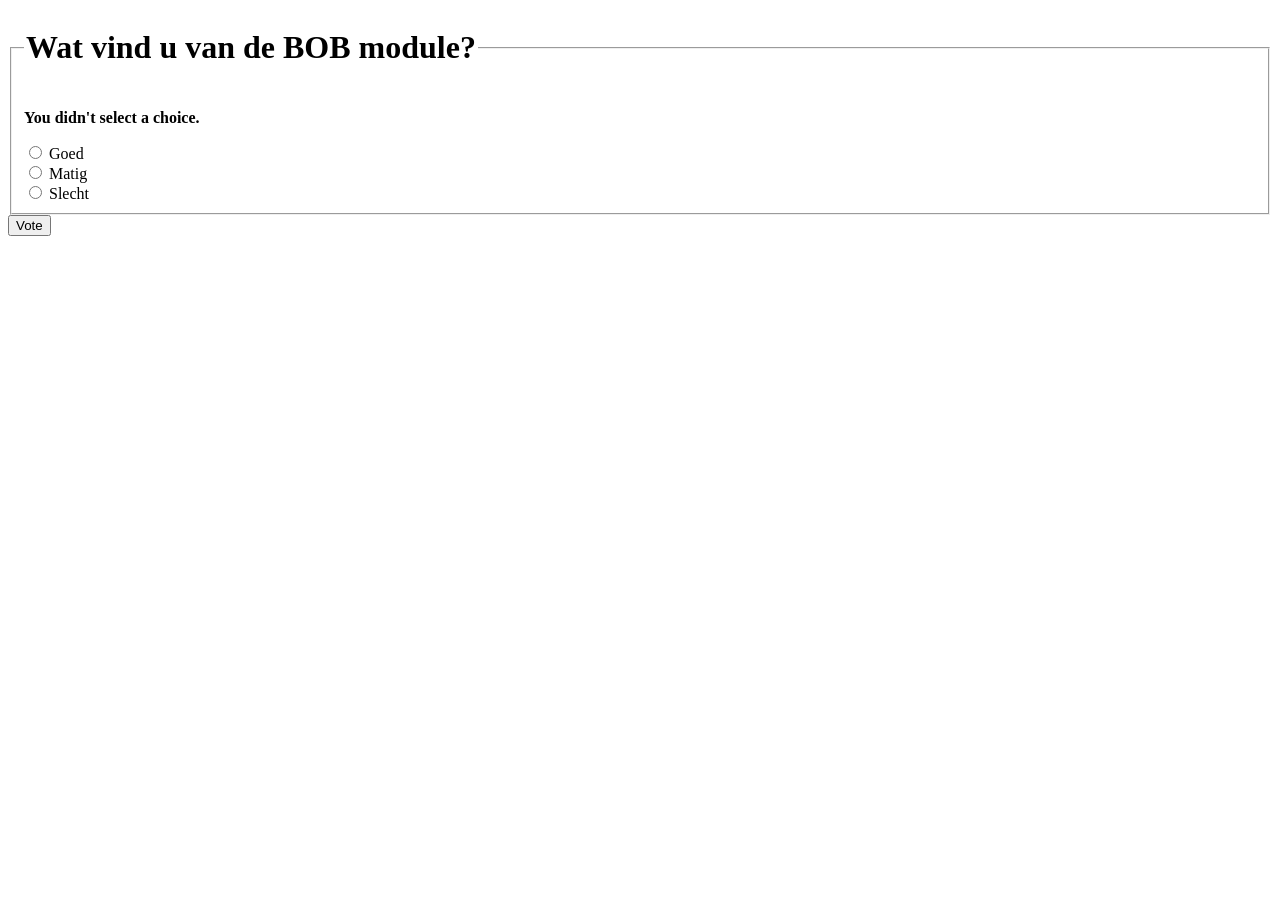
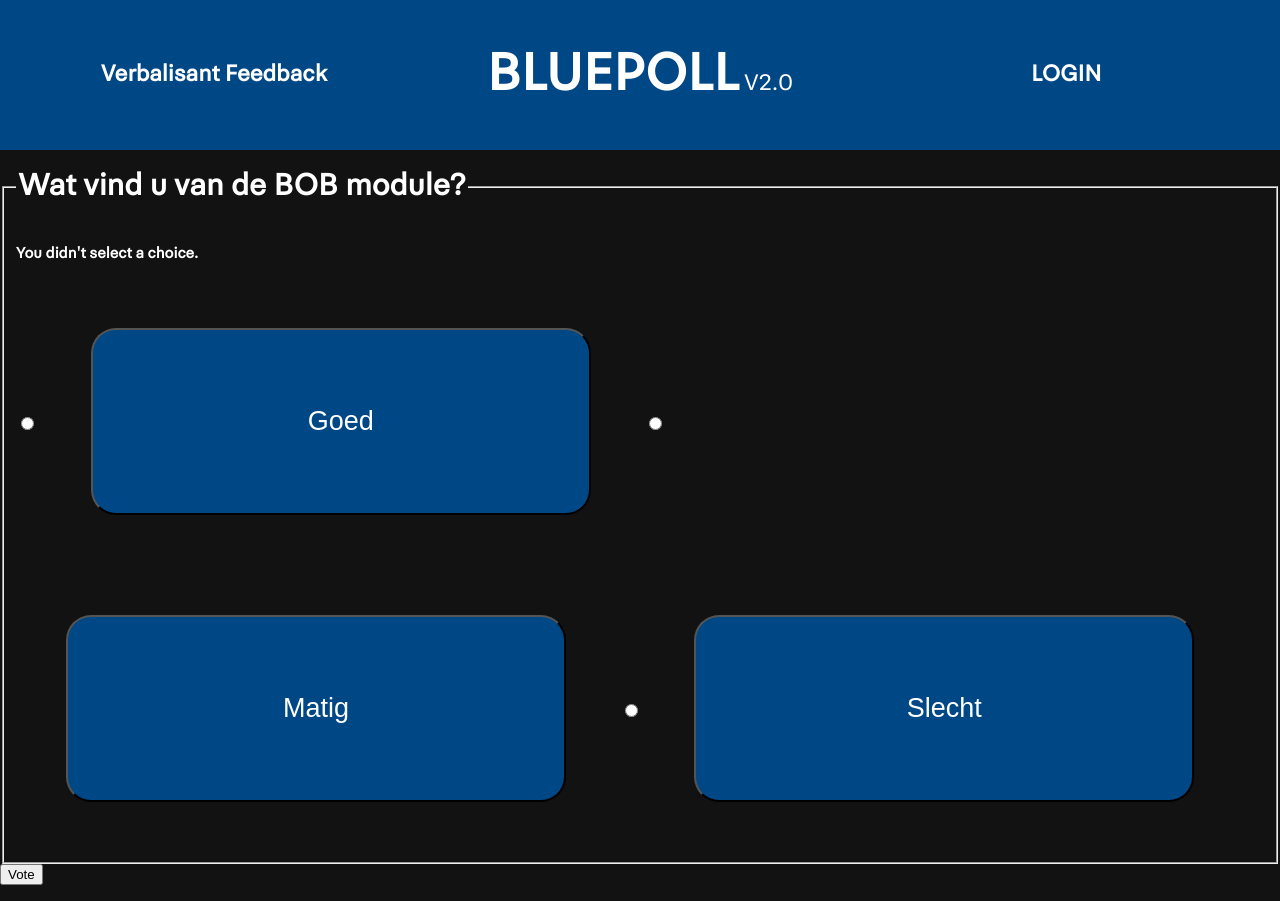
Before and after one commit to dvermaas/DjangoTTS, a Django app: page /polls/1/vote/ in a window 1280 px wide. Before the commit the page ends 236 px from the top, so only its background shows below. Run offline with Django 4.2, Linux system fonts and the light colour scheme; data comes from the database, SQL or seed files in the repository.

Commit message:
frontend

```diff
--- a/DjangoTTS/urls.py
+++ b/DjangoTTS/urls.py
@@ -18,7 +18,7 @@ from django.urls import path, include
 
 urlpatterns = [
     path("admin/", admin.site.urls),
-    path("", include("polls.urls"), name="home"),
+    #path("", include("polls.urls"), name="home"),
     path("accounts/", include("django.contrib.auth.urls")),
     path("polls/", include("polls.urls")),
     path("members/", include("django.contrib.auth.urls")),
--- a/members/urls.py
+++ b/members/urls.py
@@ -4,4 +4,5 @@ from . import views
 
 urlpatterns = [
     path("login_user", views.login_user, name="login"),
+    path("logout_user", views.logout_user, name="logout"),
 ]
--- a/members/views.py
+++ b/members/views.py
@@ -11,12 +11,12 @@ def login_user(request):
     user = authenticate(request, username=username, password=password)
     if user is not None:
         login(request, user)
-        redirect("home")
+        return redirect("polls:")
     else:
         messages.success(request, ("Incorrect username and/or password :("))
         return redirect("login")
 
 def logout_user(request):
     logout(request)
-    messages.success(request, ("Logout Successfull"))
-    return redirect("home")
+    #messages.success(request, ("Logout Successfull"))
+    return redirect("polls:")
--- a/polls/models.py
+++ b/polls/models.py
@@ -2,14 +2,21 @@ import datetime
 
 from django.db import models
 from django.utils import timezone
+from django.contrib.auth.models import User
 
 
 class Question(models.Model):
     question_text = models.CharField(max_length=200)
     pub_date = models.DateTimeField('date published')
+    voters = models.ManyToManyField(User, through="Vote")
 
     def __str__(self):
         return self.question_text
+
+    def can_user_vote(self, user):
+        user_votes = user.vote_set.all()
+        qs = user_votes.filter(question=self)
+        return not(qs.exists())
 
     def was_published_recently(self):
         now = timezone.now()
@@ -19,7 +26,8 @@ class Question(models.Model):
         return [choice.votes for choice in self.choice_set.all()]
 
     def total_votes(self):
-            return sum(self.votes_list())
+        return 0
+        return sum(self.votes_list())
 
     was_published_recently.admin_order_field = 'pub_date'
     was_published_recently.boolean = True
@@ -29,7 +37,12 @@ class Question(models.Model):
 class Choice(models.Model):
     question = models.ForeignKey(Question, on_delete=models.CASCADE)
     choice_text = models.CharField(max_length=200)
-    votes = models.IntegerField(default=0)
 
     def __str__(self):
         return self.choice_text
+
+class Vote(models.Model):
+    question = models.ForeignKey(Question, on_delete=models.CASCADE)
+    user = models.ForeignKey(User, on_delete=models.CASCADE)
+    choice = models.ForeignKey(Choice, on_delete=models.CASCADE)
+    voted_at = models.DateTimeField(auto_now_add=True)
--- a/polls/static/polls/style.css
+++ b/polls/static/polls/style.css
@@ -11,6 +11,16 @@ html, body {
     font: inherit;
     vertical-align: baseline;
     font-family: PolitieSans,Arial,sans-serif;
+    color: white;
+}
+
+.ghost {
+    opacity: 0.0;
+}
+
+a {
+    color: white;
+    text-decoration: none;
 }
 
 .header {
--- a/polls/templates/polls/detail.html
+++ b/polls/templates/polls/detail.html
@@ -1,12 +1,38 @@
+
+
+{% load static %}
+
+<link rel="stylesheet" href="{% static 'polls/style.css' %}">
+
+<head>
+    <div class="header">
+        <div class="container">
+            <div class="container_item"><b><span>Verbalisant Feedback</span></b></div>
+            <div class="container_item"><b><span style="font-size: 55px;"><a href="index">BLUEPOLL</a></span></b> V2.0</div>
+            {% if user.is_authenticated %}
+            <div class="container_item"><b><span><a href="/members/logout_user">LOGOUT</a></span></b></div>
+            {% else %}
+            <div class="container_item"><b><span><a href="/members/login_user">LOGIN</span></b></div>
+            {% endif %}
+        </div>
+    </div>
+</head>
+
+<body>
+
     <form action="{% url 'polls:vote' question.id %}" method="post">
         {% csrf_token %}
         <fieldset>
             <legend><h1>{{ question.question_text }}</h1></legend>
             {% if error_message %}<p><strong>{{ error_message }}</strong></p>{% endif %}
             {% for choice in question.choice_set.all %}
+                <!-- <input type="radio" name="choice" id="choice{{ forloop.counter }}" value="{{ choice.id }}"> -->
+                <!--<label for="choice{{ forloop.counter }}">{{ choice.choice_text }}</label><br>  -->
                 <input type="radio" name="choice" id="choice{{ forloop.counter }}" value="{{ choice.id }}">
-        <label for="choice{{ forloop.counter }}">{{ choice.choice_text }}</label><br>
+                <input type="button" name="choice" id="choice{{ forloop.counter }}" value="{{ choice.choice_text }}" class="poll_item">
             {% endfor %}
         </fieldset>
         <input type="submit" value="Vote">
         </form>
+
+</body>
--- a/polls/templates/polls/index.html
+++ b/polls/templates/polls/index.html
@@ -6,11 +6,11 @@
     <div class="header">
         <div class="container">
             <div class="container_item"><b><span>Verbalisant Feedback</span></b></div>
-            <div class="container_item"><b><span style="font-size: 55px;">BLUEPOLL</span></b> V2.0</div>
+            <div class="container_item"><b><span style="font-size: 55px;"><a href="polls:index">BLUEPOLL</a></span></b> V2.0</div>
             {% if user.is_authenticated %}
-            <div class="container_item"><b><span><a href="/members/login_user">LOGIN</span></b></div>
+            <div class="container_item"><b><span><a href="/members/logout_user">LOGOUT</a></span></b></div>
             {% else %}
-            <div class="container_item"><b><span><a href="/members/logout_user">LOGOUT</span></b></div>
+            <div class="container_item"><b><span><a href="/members/login_user">LOGIN</a></span></b></div>
             {% endif %}
         </div>
     </div>
--- a/polls/templates/polls/results.html
+++ b/polls/templates/polls/results.html
@@ -6,6 +6,6 @@
 {% endfor %}
 </ul>
 
-<li> Total votes: {{question.total_votes}}</li>
+<!-- <li> Total votes: {{question.total_votes}}</li> -->
 <br>
 <a href="{% url 'polls:detail' question.id %}">Vote again?</a>
--- a/polls/views.py
+++ b/polls/views.py
@@ -1,7 +1,7 @@
 from django.shortcuts import get_object_or_404, render
 from django.http import HttpResponse, Http404, HttpResponseRedirect
 from django.template import loader
-from .models import Choice, Question
+from .models import Choice, Question, Vote
 from django.urls import reverse
 from django.views import generic
 from django.utils import timezone
@@ -57,8 +57,15 @@ def vote(request, question_id):
             'error_message': "You didn't select a choice.",
         })
     else:
-        selected_choice.votes += 1
-        selected_choice.save()
+        #selected_choice.votes += 1
+        #selected_choice.save()
+        #question.voters.add(Vote.objects.create(question=question, user=request.user, choice=selected_choice, voted_at=timezone.now()))
+        vote = Vote(question=question, user=request.user, choice=selected_choice, voted_at=timezone.now())
+        vote.save()
+        #choice = Choice.objects.get(id=selected_choice.id)
+        #choice.votes += 1
+        #choice.save()
+
         # Always return an HttpResponseRedirect after successfully dealing
         # with POST data. This prevents data from being posted twice if a
         # user hits the Back button.
```
Also changed, not shown: db.sqlite3, polls/migrations/0002_remove_choice_votes_vote_question_voters.py (added). Lines whose indentation alone changed are shown as unchanged.
